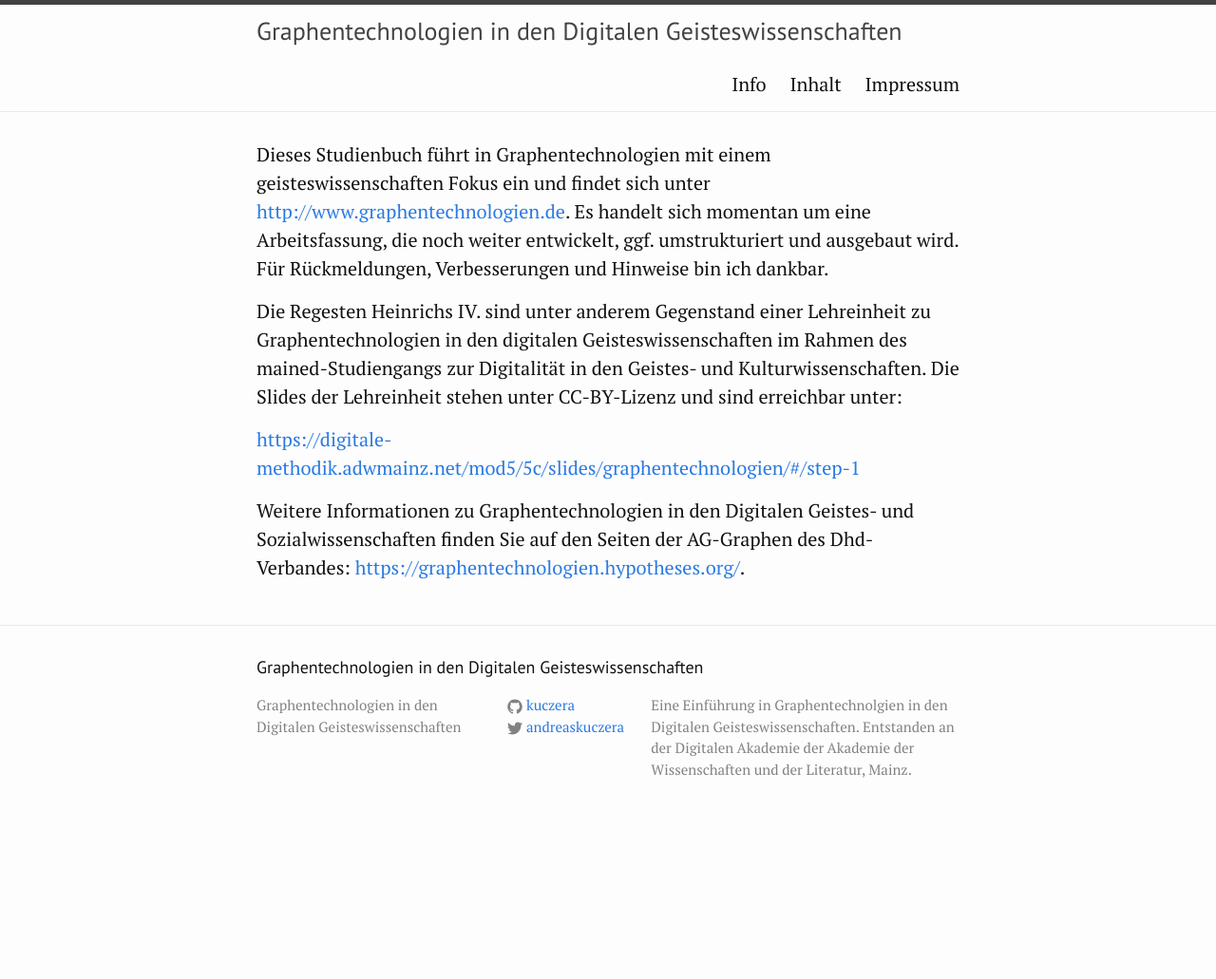
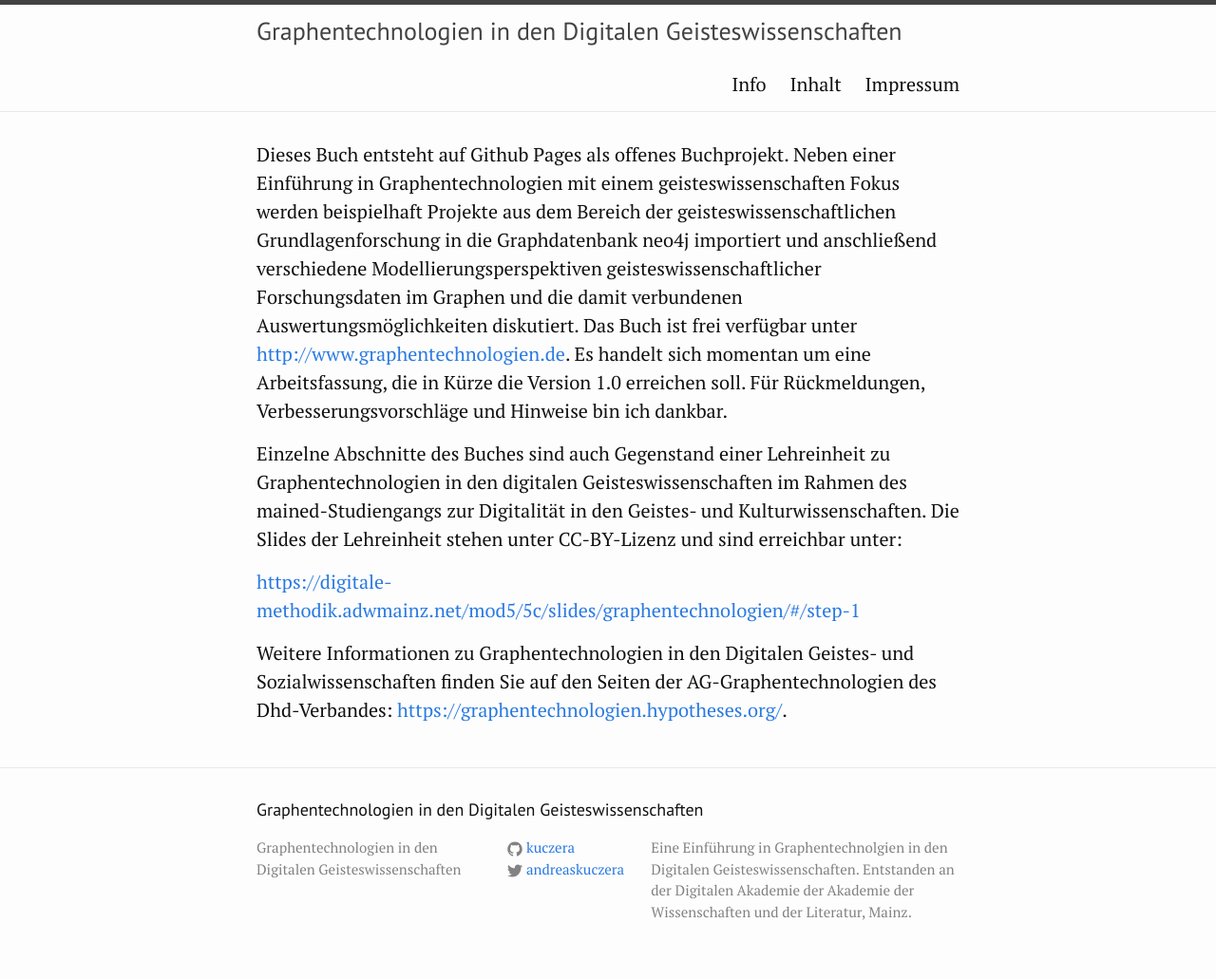
Before and after one commit to kuczera/Graphentechnologien, a Jekyll site: the page built from docs/index.md, in a window 1280 px wide. Shown: the whole page at 95% size. Built offline with Jekyll 4.4.1, drawn with Linux system fonts in a browser that asks for light colours; before the commit the page ends 900 px from its top, so only the background shows below that.

Commit message:
Einleitung umformuliert

```diff
--- a/docs/index.md
+++ b/docs/index.md
@@ -5,11 +5,11 @@ nav: true
 order: 1
 ---
 
-Dieses Studienbuch führt in Graphentechnologien mit einem geisteswissenschaften Fokus ein und findet sich unter [http://www.graphentechnologien.de](http://www.graphentechnologien.de). Es handelt sich momentan um eine Arbeitsfassung, die noch weiter entwickelt, ggf. umstrukturiert und ausgebaut wird. Für Rückmeldungen, Verbesserungen und Hinweise bin ich dankbar.
+Dieses Buch entsteht auf Github Pages als offenes Buchprojekt. Neben einer Einführung in Graphentechnologien mit einem geisteswissenschaften Fokus werden beispielhaft Projekte aus dem Bereich der geisteswissenschaftlichen Grundlagenforschung in die Graphdatenbank neo4j importiert und anschließend verschiedene Modellierungsperspektiven geisteswissenschaftlicher Forschungsdaten im Graphen und die damit verbundenen Auswertungsmöglichkeiten diskutiert. Das Buch ist frei verfügbar unter  [http://www.graphentechnologien.de](http://www.graphentechnologien.de). Es handelt sich momentan um eine Arbeitsfassung, die in Kürze die Version 1.0 erreichen soll. Für Rückmeldungen, Verbesserungsvorschläge und Hinweise bin ich dankbar.
 
-Die Regesten Heinrichs IV. sind unter anderem Gegenstand einer Lehreinheit zu Graphentechnologien in den digitalen Geisteswissenschaften im Rahmen des mained-Studiengangs zur Digitalität in den Geistes- und Kulturwissenschaften.
+Einzelne Abschnitte des Buches sind auch Gegenstand einer Lehreinheit zu Graphentechnologien in den digitalen Geisteswissenschaften im Rahmen des mained-Studiengangs zur Digitalität in den Geistes- und Kulturwissenschaften.
 Die Slides der Lehreinheit stehen unter CC-BY-Lizenz und sind erreichbar unter:
 
 [https://digitale-methodik.adwmainz.net/mod5/5c/slides/graphentechnologien/#/step-1](https://digitale-methodik.adwmainz.net/mod5/5c/slides/graphentechnologien/#/step-1)
 
-Weitere Informationen zu Graphentechnologien in den Digitalen Geistes- und Sozialwissenschaften finden Sie auf den Seiten der AG-Graphen des Dhd-Verbandes: [https://graphentechnologien.hypotheses.org/](https://graphentechnologien.hypotheses.org/).
+Weitere Informationen zu Graphentechnologien in den Digitalen Geistes- und Sozialwissenschaften finden Sie auf den Seiten der AG-Graphentechnologien des Dhd-Verbandes: [https://graphentechnologien.hypotheses.org/](https://graphentechnologien.hypotheses.org/).
```
